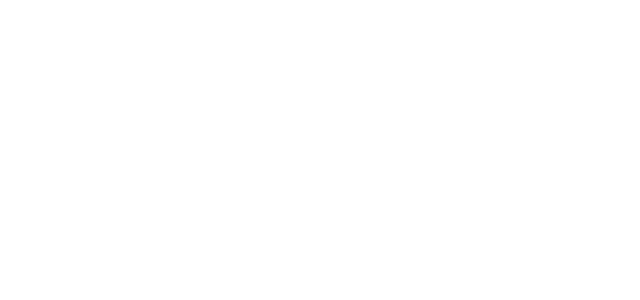
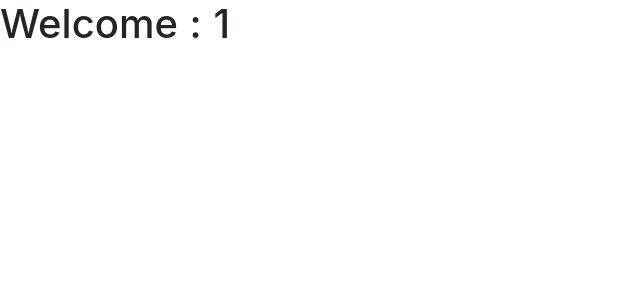
Before and after one commit to artnalyze/nuxt_kong, a Nuxt app in the folder vue-nuxt-basic/: page /users/1 in a window 1280 px wide. Before the commit this address had no page. Shown: the top 300 px of the page, without its empty margins (0-640 px from the left). Built offline with nearby package versions, Linux system fonts and the light colour scheme.

Commit message:
Part A01 : Routing Parameter

```diff
--- /dev/null
+++ b/vue-nuxt-basic/pages/users/_name/index.vue
@@ -0,0 +1,11 @@
+<template>
+  <div>
+    <h1>Welcome : {{ $route.params.name }}</h1>
+  </div>
+</template>
+
+<script>
+export default {}
+</script>
+
+<style scoped></style>
--- a/vue-nuxt-basic/pages/users.vue
+++ b/vue-nuxt-basic/pages/users/index.vue
@@ -1,6 +1,6 @@
 <template>
   <div>
-    <h1>Users Page</h1>
+    <h1>Users Main</h1>
   </div>
 </template>
 
```
